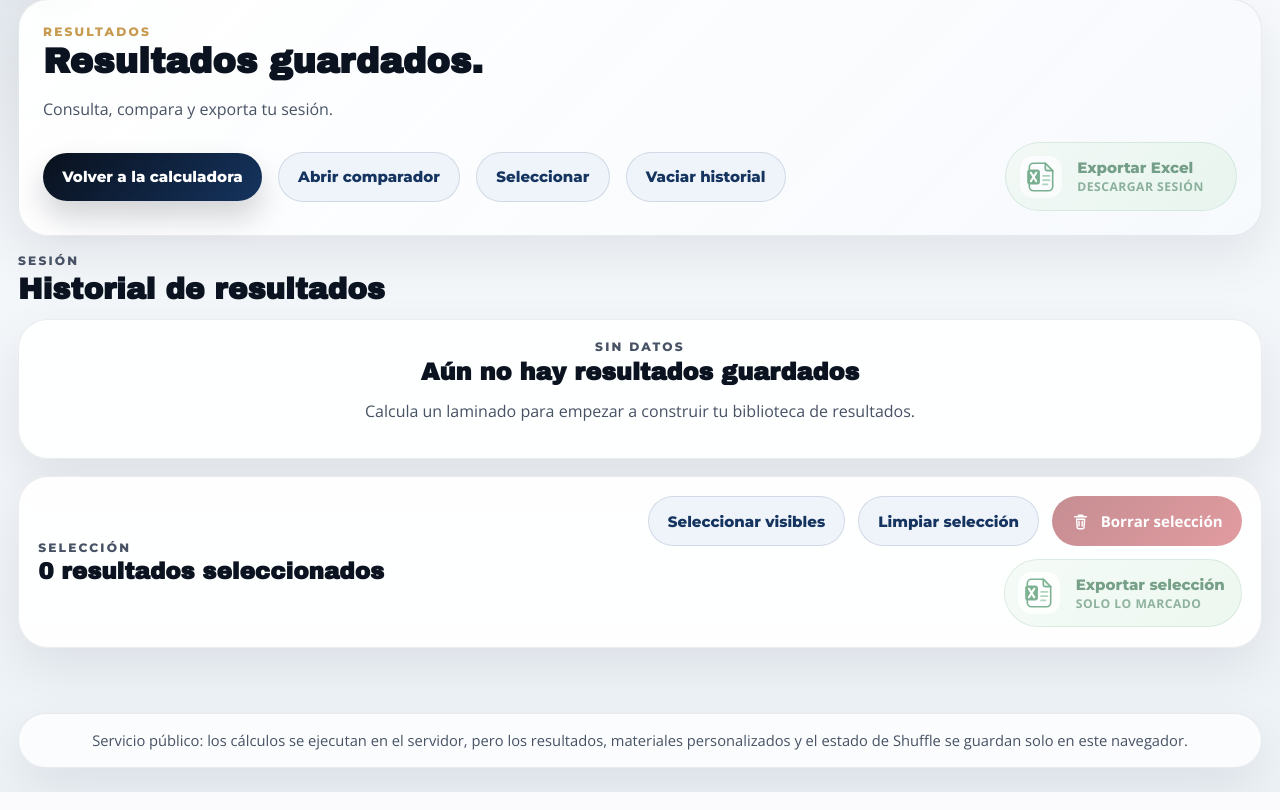
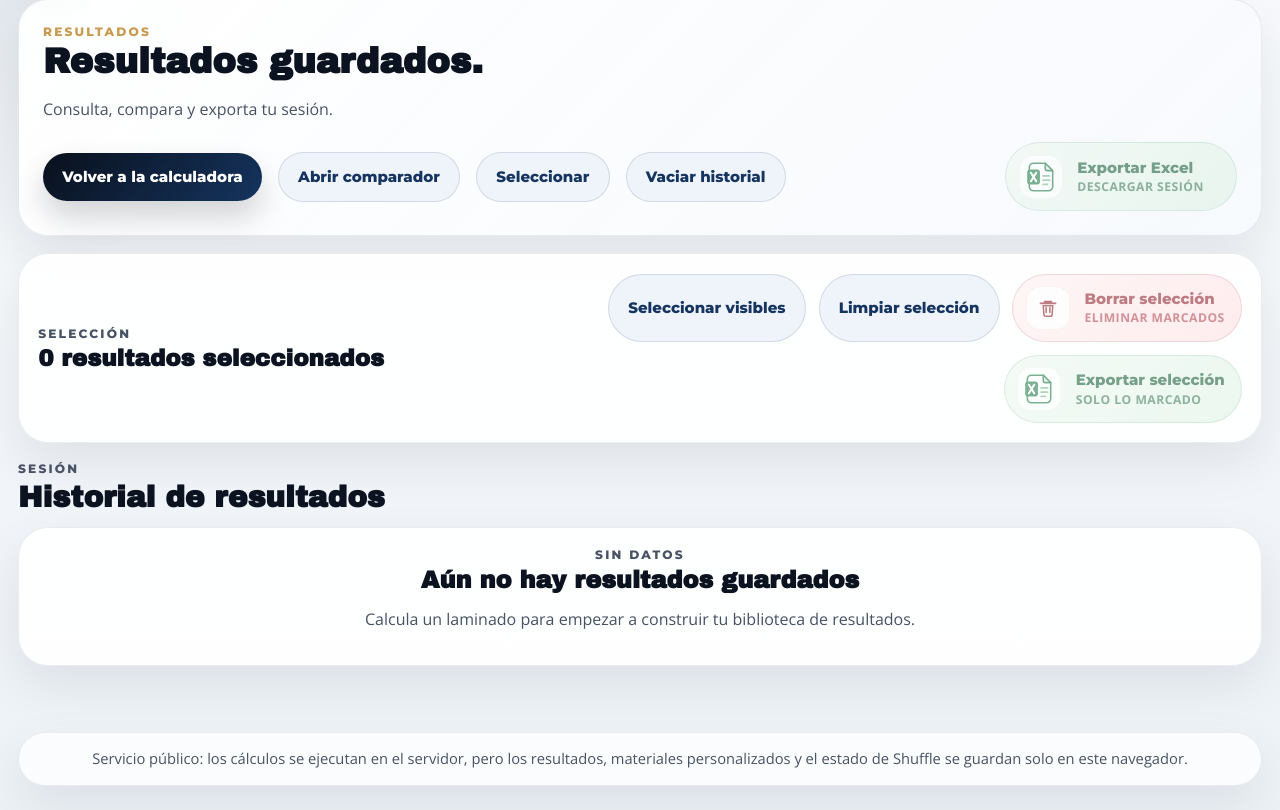
Before and after one commit to gonzalezreciogpt-a11y/laminate-theory-tool, a FastAPI app: page /results in a window 1280 px wide. Shown: the part 110-920 px from the top of the page. Run offline with FastAPI, Linux system fonts and the light colour scheme; some libraries are stand-ins or nearby versions.

Commit message:
Polish results selection toolbar layout

```diff
--- a/app/web/static/styles.css
+++ b/app/web/static/styles.css
@@ -300,7 +300,6 @@ summary {
 .primary-button,
 .secondary-button,
 .ghost-button,
-.danger-button,
 .excel-export-button {
   display: inline-flex;
   align-items: center;
@@ -395,40 +394,6 @@ summary {
   background: transparent;
   color: var(--ink-soft);
   border: 1px solid var(--border);
-}
-
-.danger-button {
-  gap: 0.65rem;
-  background: linear-gradient(135deg, #8d1f28 0%, #c53a43 100%);
-  color: white;
-  border: 0;
-  box-shadow: 0 16px 28px rgba(141, 31, 40, 0.24);
-}
-
-.danger-button:hover {
-  transform: translateY(-1px);
-  box-shadow: 0 18px 32px rgba(141, 31, 40, 0.28);
-}
-
-.danger-button:disabled {
-  opacity: 0.5;
-  cursor: not-allowed;
-  transform: none;
-  box-shadow: none;
-}
-
-.danger-button-icon {
-  display: inline-flex;
-  align-items: center;
-  justify-content: center;
-  width: 1.2rem;
-  height: 1.2rem;
-}
-
-.danger-button-icon svg {
-  width: 1.2rem;
-  height: 1.2rem;
-  display: block;
 }
 
 .primary-link:hover,
@@ -1003,9 +968,6 @@ select:focus {
   gap: 1rem;
   align-items: center;
   margin-bottom: 1.1rem;
-  position: sticky;
-  top: 88px;
-  z-index: 20;
 }
 
 .selection-toolbar-copy h2 {
@@ -1025,6 +987,35 @@ select:focus {
 
 .excel-export-button-compact {
   min-width: 206px;
+}
+
+.excel-delete-button {
+  border-color: rgba(141, 31, 40, 0.22);
+  background: linear-gradient(135deg, #fff0f1 0%, #ffdfe2 100%);
+  color: #8d1f28;
+  box-shadow: 0 16px 28px rgba(141, 31, 40, 0.16);
+}
+
+.excel-delete-button:hover {
+  box-shadow: 0 18px 34px rgba(141, 31, 40, 0.2);
+}
+
+.excel-delete-button .excel-export-icon {
+  box-shadow: inset 0 0 0 1px rgba(141, 31, 40, 0.08);
+}
+
+.excel-delete-button .excel-export-copy strong {
+  color: #8d1f28;
+}
+
+.excel-delete-button .excel-export-copy small {
+  color: #b2434d;
+}
+
+.excel-delete-button svg {
+  width: 22px;
+  height: 22px;
+  display: block;
 }
 
 .export-choice-modal {
--- a/app/web/templates/results.html
+++ b/app/web/templates/results.html
@@ -34,18 +34,6 @@
   </div>
 </section>
 
-<section class="results-section">
-  <div class="section-heading">
-    <p class="eyebrow">Sesión</p>
-    <h2>Historial de resultados</h2>
-  </div>
-  <div id="results-groups" class="results-groups"></div>
-  <article class="app-card empty-results-card" id="results-empty-state" hidden>
-    <p class="card-kicker">Sin datos</p>
-    <h2>Aún no hay resultados guardados</h2>
-    <p>Calcula un laminado para empezar a construir tu biblioteca de resultados.</p>
-  </article>
-</section>
 <article class="app-card selection-toolbar" id="results-selection-toolbar" hidden>
   <div class="selection-toolbar-copy">
     <p class="card-kicker">Selección</p>
@@ -54,15 +42,18 @@
   <div class="selection-toolbar-actions">
     <button type="button" class="secondary-button" id="select-visible-results">Seleccionar visibles</button>
     <button type="button" class="secondary-button" id="clear-selected-results">Limpiar selección</button>
-    <button type="button" class="danger-button" id="delete-selected-results" disabled aria-label="Borrar selección">
-      <span class="danger-button-icon" aria-hidden="true">
+    <button type="button" class="excel-export-button excel-delete-button excel-export-button-compact" id="delete-selected-results" disabled aria-label="Borrar selección">
+      <span class="excel-export-icon" aria-hidden="true">
         <svg viewBox="0 0 24 24" role="img" focusable="false">
-          <path d="M9 3h6l1 2h4v2H4V5h4l1-2Z" fill="currentColor"/>
-          <path d="M7 9h10l-.7 10.2A2 2 0 0 1 14.3 21H9.7a2 2 0 0 1-1.99-1.8L7 9Z" fill="none" stroke="currentColor" stroke-width="1.8" stroke-linejoin="round"/>
-          <path d="M10 11.5v6M14 11.5v6" stroke="currentColor" stroke-width="1.8" stroke-linecap="round"/>
+          <path d="M8 4h8l1 2h4v2H3V6h4l1-2Z" fill="currentColor"/>
+          <path d="M6.8 9.5h10.4l-.75 9.5A2 2 0 0 1 14.46 21H9.54a2 2 0 0 1-1.99-1.8L6.8 9.5Z" fill="none" stroke="currentColor" stroke-width="1.7" stroke-linejoin="round"/>
+          <path d="M10 11.5v5.5M14 11.5v5.5" stroke="currentColor" stroke-width="1.7" stroke-linecap="round"/>
         </svg>
       </span>
-      <span>Borrar selección</span>
+      <span class="excel-export-copy">
+        <strong>Borrar selección</strong>
+        <small>Eliminar marcados</small>
+      </span>
     </button>
     <button type="button" class="excel-export-button excel-export-button-compact" id="export-selected-results" disabled aria-label="Exportar selección a Excel">
       <span class="excel-export-icon" aria-hidden="true">
@@ -83,6 +74,19 @@
     </button>
   </div>
 </article>
+
+<section class="results-section">
+  <div class="section-heading">
+    <p class="eyebrow">Sesión</p>
+    <h2>Historial de resultados</h2>
+  </div>
+  <div id="results-groups" class="results-groups"></div>
+  <article class="app-card empty-results-card" id="results-empty-state" hidden>
+    <p class="card-kicker">Sin datos</p>
+    <h2>Aún no hay resultados guardados</h2>
+    <p>Calcula un laminado para empezar a construir tu biblioteca de resultados.</p>
+  </article>
+</section>
 <article class="feedback-card feedback-card-danger" id="export-feedback" hidden>
   <p class="eyebrow">Exportación</p>
   <h2>No se ha podido completar la descarga</h2>
```
